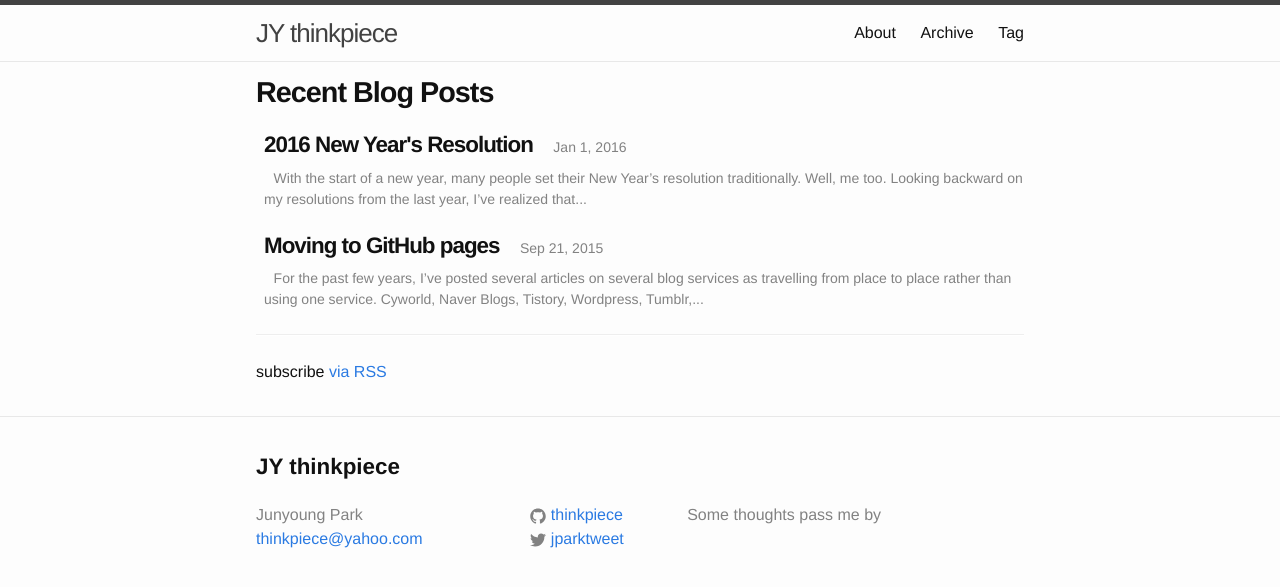
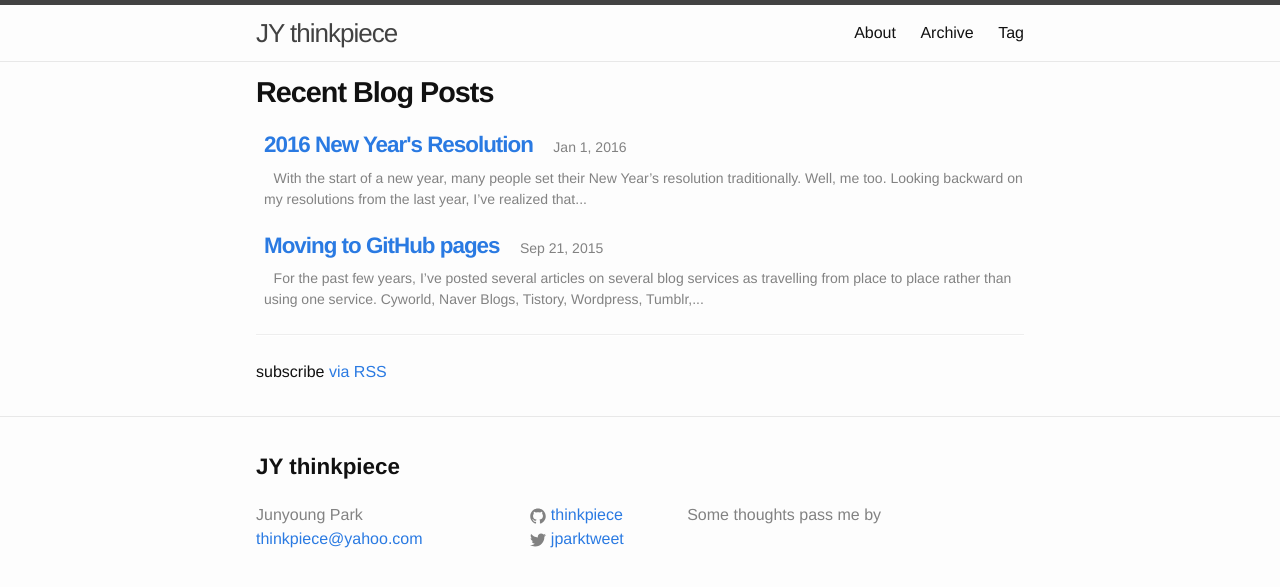
Before and after one commit to thinkpiece/thinkpiece.github.com, a Jekyll site: the page built from index.html, in a window 1280 px wide. Shown: the top 587 px of the page. Built offline with Jekyll 4.4.1, drawn with Linux system fonts in a browser that asks for light colours.

Commit message:
summary head re-colored

```diff
--- a/_sass/_base.scss
+++ b/_sass/_base.scss
@@ -120,7 +120,7 @@ h4, h5, h6 {
     font-size: 1rem;
 }
 
-h2 a, h3 a, h4 a, h5 a {
+h3 a, h4 a, h5 a {
     color: $text-color;
 
     &:visited {
```
